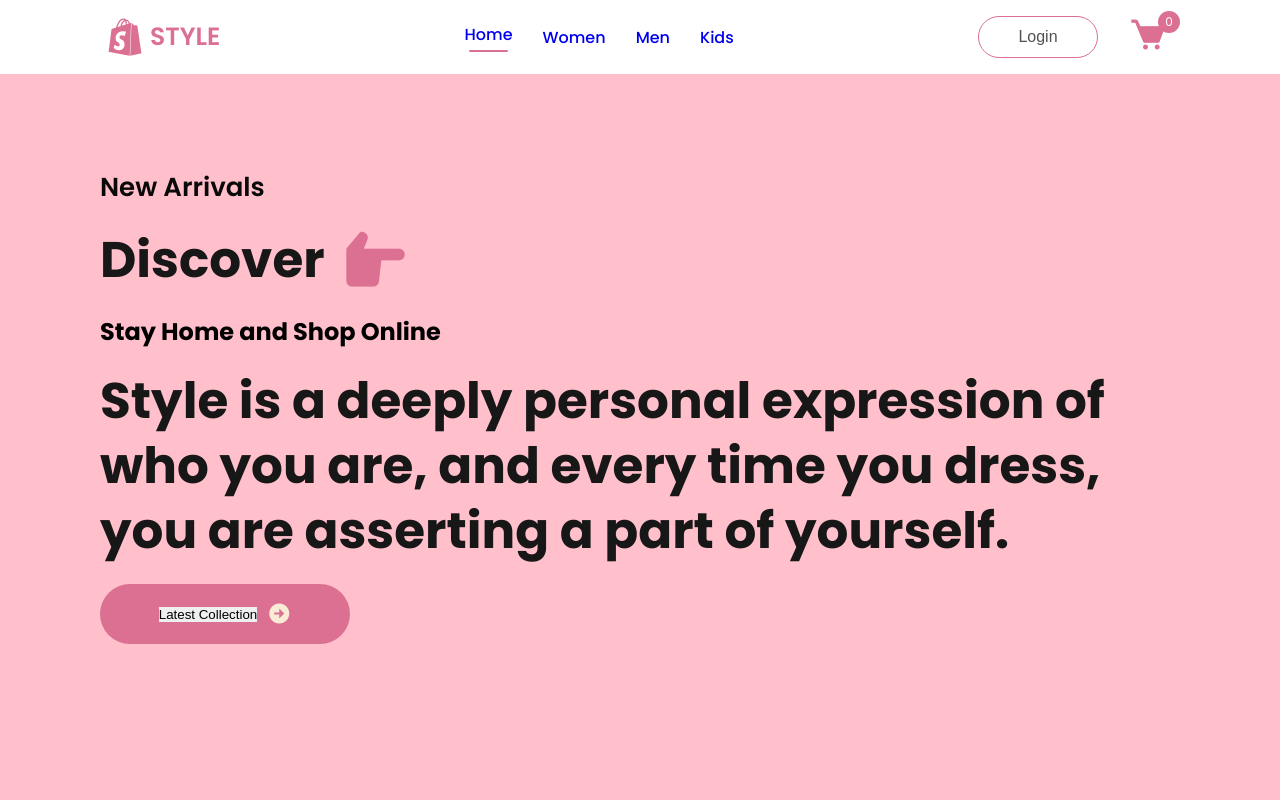
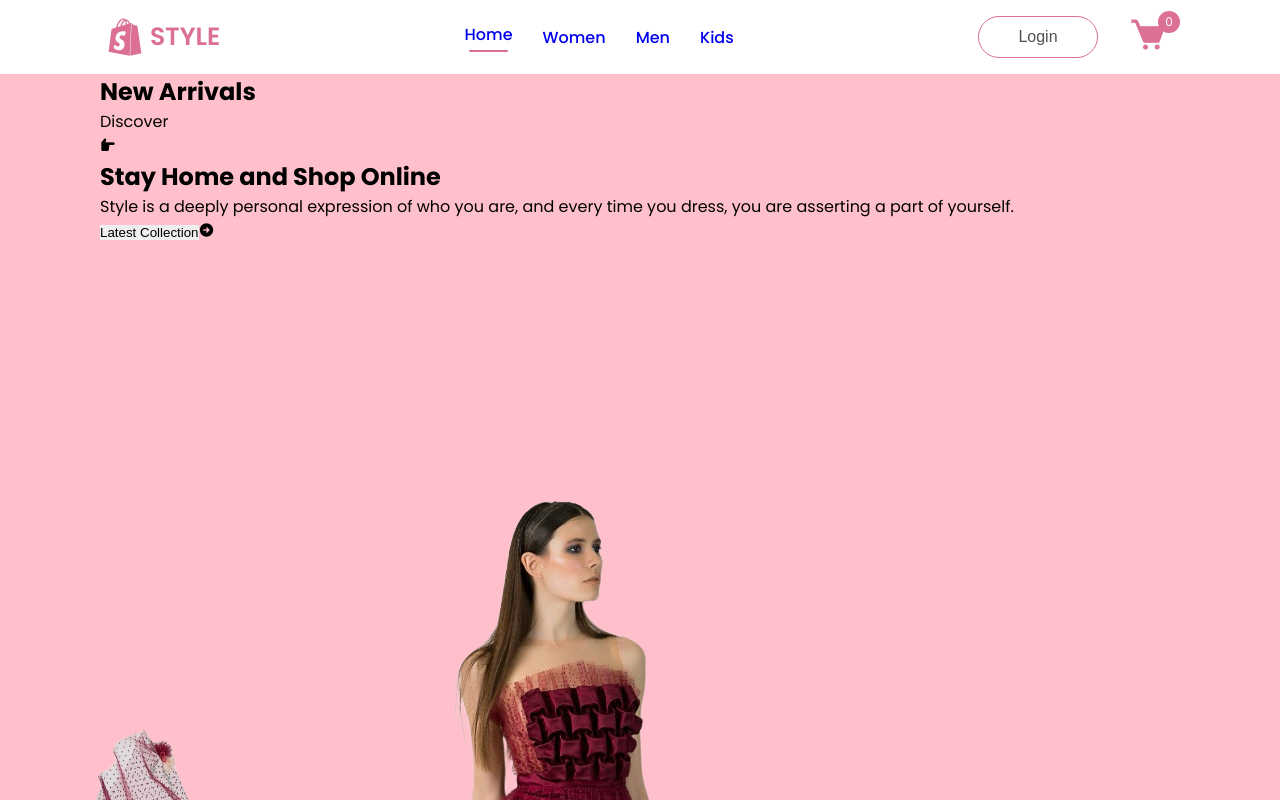
Before and after one commit to ElyaApyzova/Online-shop-with-React, a React (Create React App) app: page / in a window 1280 px wide. Shown: the top 800 px of the page. Built offline with nearby package versions, Linux system fonts and the light colour scheme.

Commit message:
changed-hero

```diff
--- a/src/components/Hero/Hero.jsx
+++ b/src/components/Hero/Hero.jsx
@@ -6,22 +6,22 @@ const Hero = () => {
   return (
     <section className="wrapper">
     <div className="container hero-inner">
-      <div className="hero-left">
-        <h2>New Arrivals</h2>
-          <div className="hero-hand-icon">
-            <p>Discover</p>
-            <i class='bx bxs-hand-right'></i>
+      <div className="hero__left">
+        <h2 className="hero__left-text">New Arrivals</h2>
+          <div className="hero__left-icon">
+            <p className="hero__left-title">Discover</p>
+            <i class='bx bxs-hand-right hero__left-hand'></i>
           </div>
-          <h1>Stay Home and Shop Online</h1>
-          <p>Style is a deeply personal expression of who you are, and every time you dress, you are asserting a part of yourself.</p>
+          <h1 className="hero__left-title">Stay Home and Shop Online</h1>
+          <p className="hero__left-description">Style is a deeply personal expression of who you are, and every time you dress, you are asserting a part of yourself.</p>
         </div>
-        <div className="hero-latest-btn">
-          <button>Latest Collection</button>
-          <i class='bx bxs-right-arrow-circle'></i>
+        <div className="hero__left-btn">
+          <button className="hero__left-button">Latest Collection</button>
+          <i class='bx bxs-right-arrow-circle hero__left-arrow'></i>
         </div>
       </div>
-      <div className="hero-right">
-        <img src={hero_image} alt="" />
+      <div className="hero__right">
+        <img className="hero__right-img" src={hero_image} alt="" />
       </div>
     </section>
   );
```
